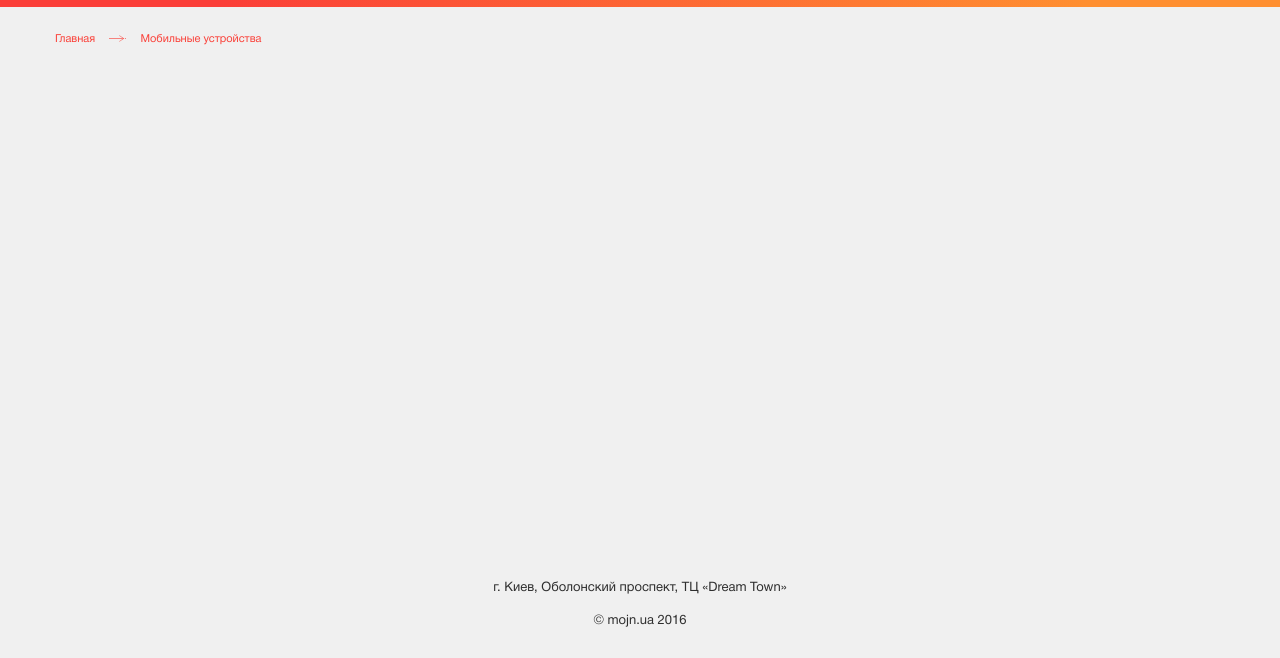
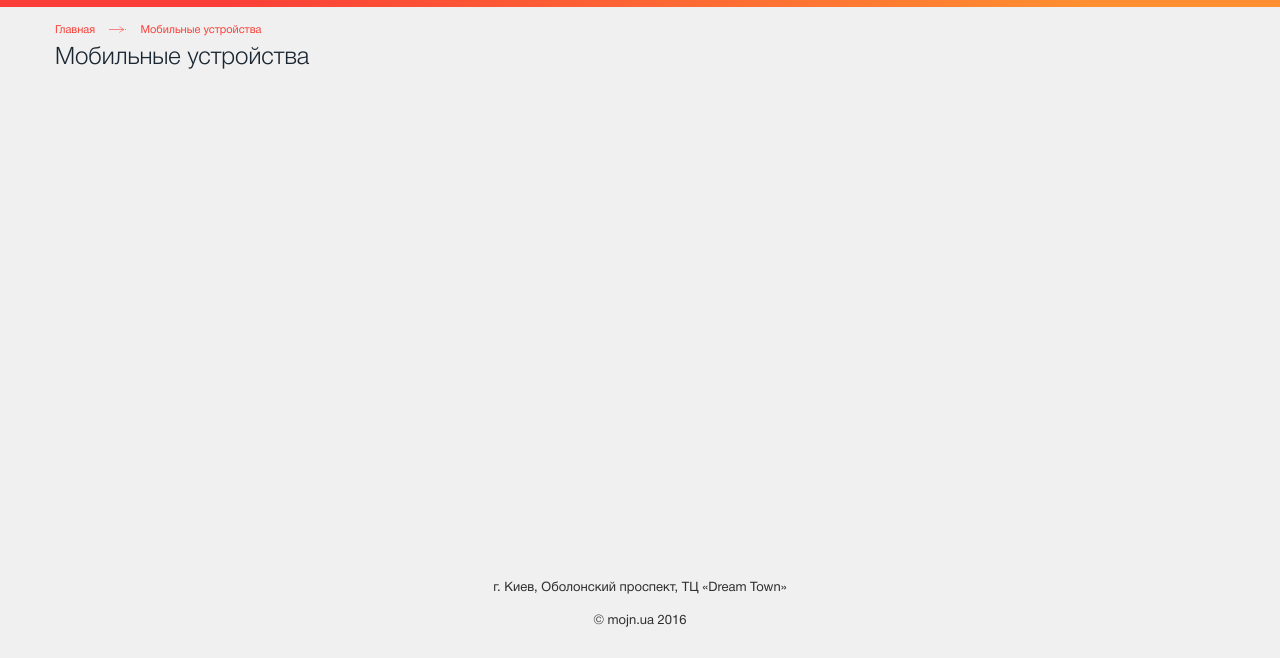
Before and after one commit to iWood25/product_page, a website: page index.html in a window 1280 px wide. Shown: the part 142-800 px from the top of the page. Drawn offline with nearby package versions, Linux system fonts and the light colour scheme; some packages are replaced by stand-ins of ours; a script that the page names is missing; files whose address does not match are found by name.

Commit message:
Ready block section-title

```diff
--- a/ContentBuild/scss/core/_typography.scss
+++ b/ContentBuild/scss/core/_typography.scss
@@ -106,10 +106,13 @@ h4,
 h5,
 h6 {
 	color: $colorHeading;
-	font-family: $helveticaRoman;
+	font-family: $helveticaLight;
 	margin: 0;
-	text-align: center;
-	letter-spacing: 2px;
+	font-weight: normal;
+}
+
+h1{
+	line-height: 1.6rem;
 }
 
 .h2 {
--- a/ContentBuild/scss/style.scss
+++ b/ContentBuild/scss/style.scss
@@ -14,7 +14,7 @@ background: -moz-linear-gradient(left, #fb3e38 17%, #fb3e38 17%, #ff8f30 85%); /
 background: -webkit-linear-gradient(left, #fb3e38 17%,#fb3e38 17%,#ff8f30 85%); /* Chrome10-25,Safari5.1-6 */
 background: linear-gradient(to right, #fb3e38 17%,#fb3e38 17%,#ff8f30 85%); /* W3C, IE10+, FF16+, Chrome26+, Opera12+, Safari7+ */
 filter: progid:DXImageTransform.Microsoft.gradient( startColorstr='#fb3e38', endColorstr='#ff8f30',GradientType=1 ); /* IE6-9 */
-margin-bottom: 2rem;
+margin-bottom: 1.4rem;
 }
 
 .header__top{
@@ -155,10 +155,17 @@ margin-bottom: 2rem;
 
 // Breadcrumbs
 // --------------------------------------------------
+.breadcrumbs {
+	margin-bottom: 10px;
+}
+.breadcrumbs__list{
+	line-height: 1.6rem;
+}
 
 .breadcrumbs__item{
 	display: inline-block;
 	vertical-align: middle;
+	line-height: 1.6rem;
 
 	&:before{
 		content: "";
@@ -187,6 +194,15 @@ margin-bottom: 2rem;
 	}
 }
 
+// Title
+// --------------------------------------------------
+.section-title{
+	margin-bottom: 2.5rem;
+}
+
+.title {
+	font-size: 2.4rem;
+}
 
 
 // Footer
--- a/index.html
+++ b/index.html
@@ -234,6 +234,12 @@
 			</div>
 		</section>
 
+		<section class="section-title">
+			<div class="container">
+				<h1 class="title">Мобильные устройства</h1>
+			</div>
+		</section>
+
 	</div>
 
 
```
Also changed, not shown: Content/css/style.min.css, ContentBuild/scss/style.css, ContentBuild/scss/style.min.css, 1 other file.
